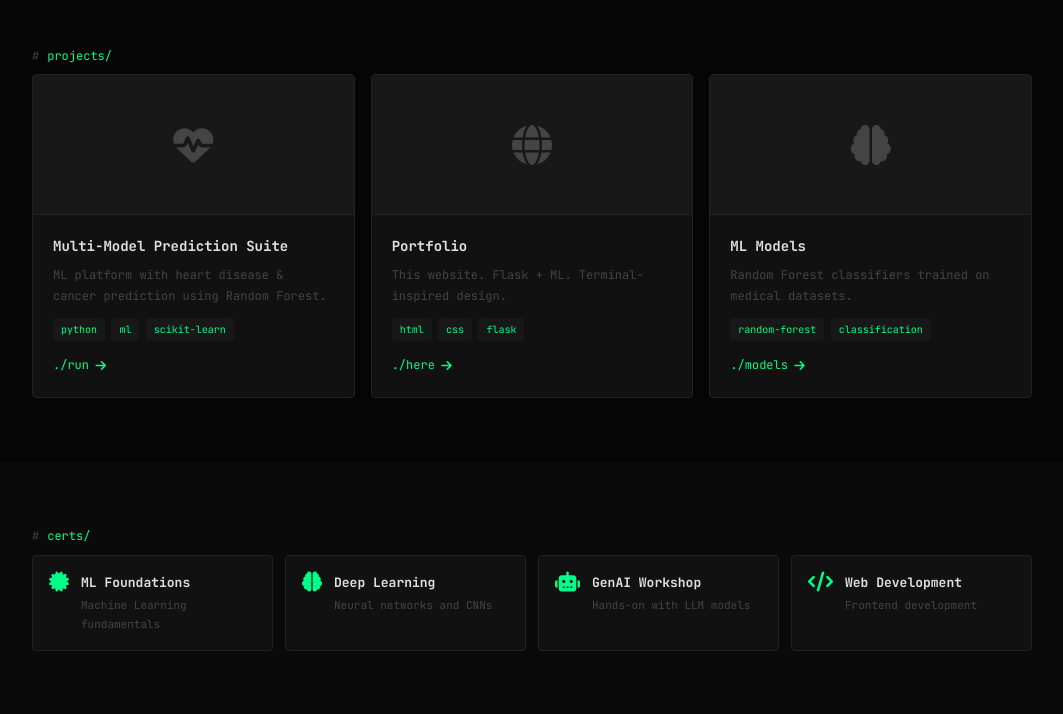
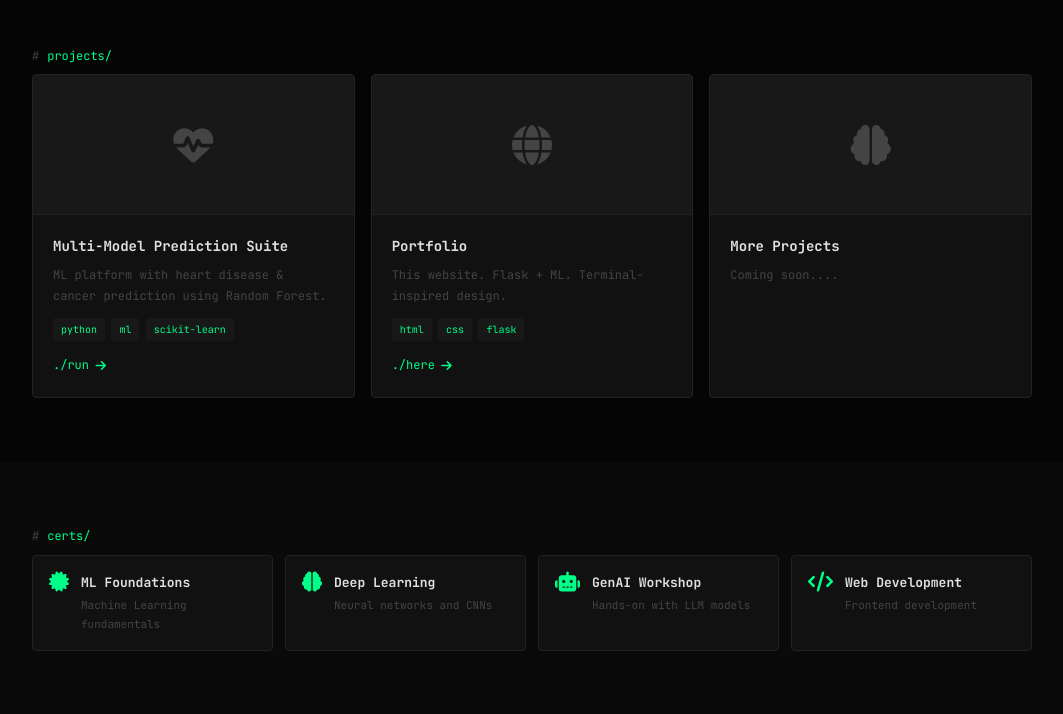
Before and after one commit to itzsubham2006/Portfolilo, a FastAPI app: page / in a window 1280 px wide. Shown: the part 1740-2454 px from the top of the page, without its empty margins (108-1171 px from the left). Run offline with FastAPI, Linux system fonts and the light colour scheme; parts of the project's set-up code (start-up, migrations or seed data) failed here and were passed over.

Commit message:
More Projects coming soon

```diff
--- a/templates/index.html
+++ b/templates/index.html
@@ -292,13 +292,13 @@
                 <div class="project-card" data-cmd="ls -la ~/models">
                     <div class="project-visual"><i class="fa-solid fa-brain"></i></div>
                     <div class="project-info">
-                        <h3>ML Models</h3>
-                        <p>Random Forest classifiers trained on medical datasets.</p>
+                        <h3>More Projects</h3>
+                        <p>Coming soon....</p>
                         <div class="project-tags">
-                            <span>random-forest</span>
-                            <span>classification</span>
+                            <!-- <span>random-forest</span> -->
+                            <!-- <span>classification</span> -->
                         </div>
-                        <a href="/system" class="project-link">./models <i class="fa-solid fa-arrow-right"></i></a>
+                        <!-- <a href="/system" class="project-link">./models <i class="fa-solid fa-arrow-right"></i></a> -->
                     </div>
                 </div>
             </div>
```
